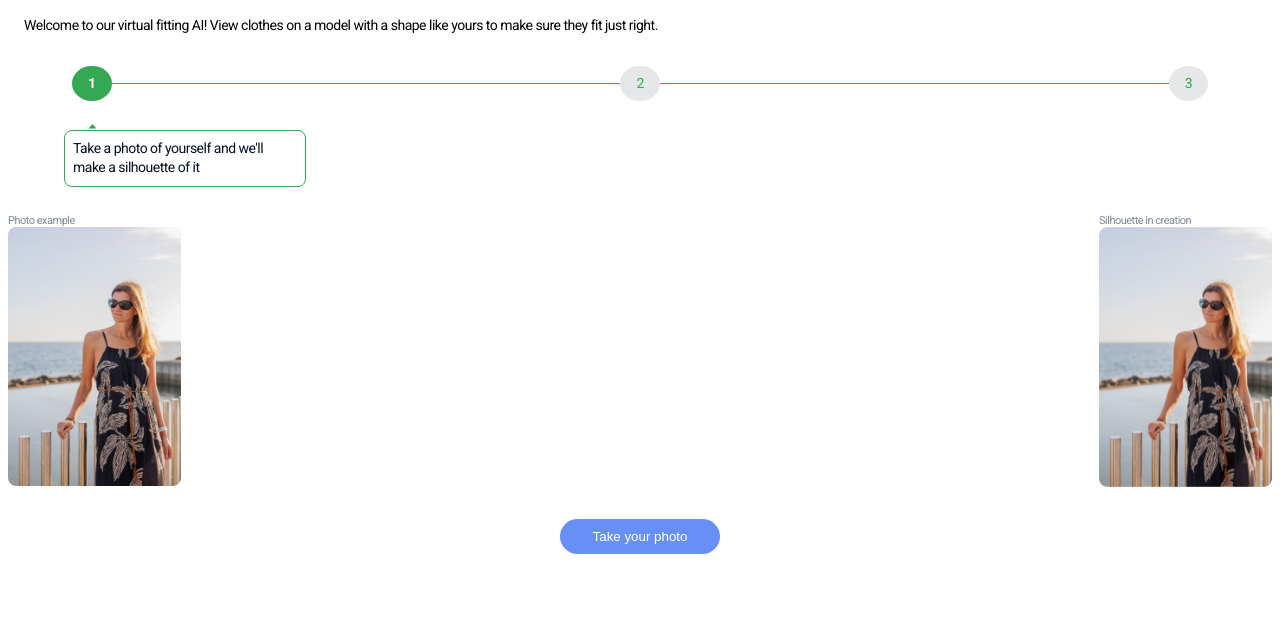
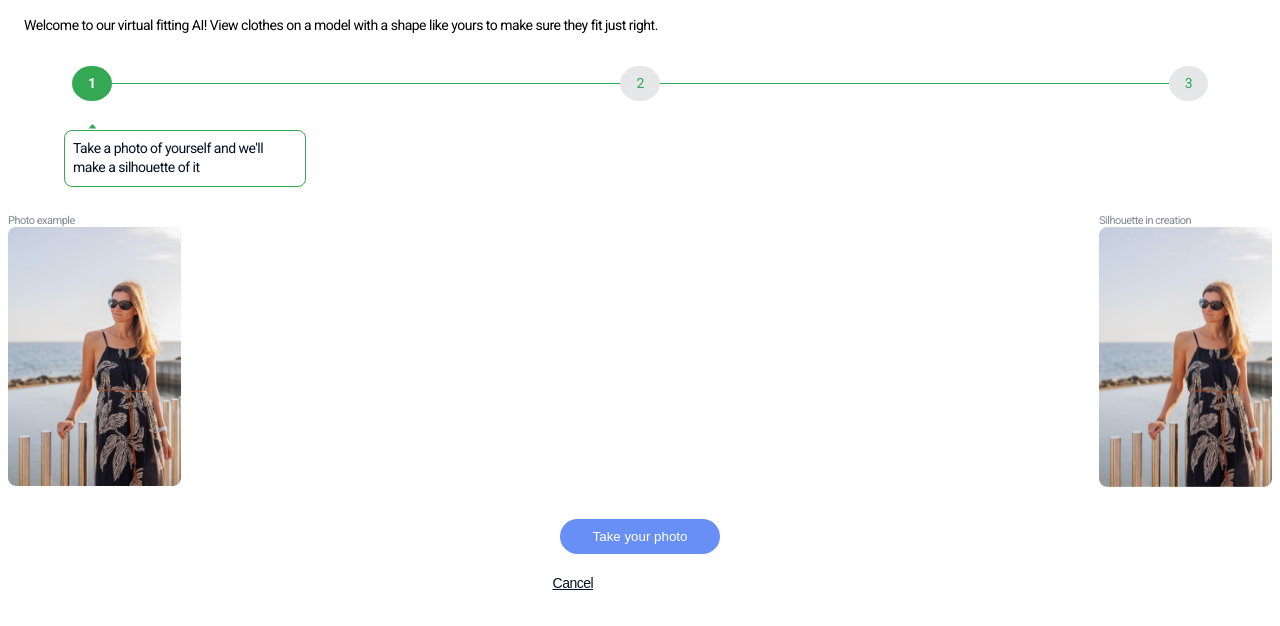
Before and after one commit to mayteles/virtual-try-on-client, a React (Create React App) app: page /step1 in a window 1280 px wide. Shown: the top 626 px of the page. Built offline with nearby package versions, Linux system fonts and the light colour scheme.

Commit message:
Add cancel button to step 1

```diff
--- a/src/components/PhotoUpload/PhotoUpload.js
+++ b/src/components/PhotoUpload/PhotoUpload.js
@@ -24,6 +24,10 @@ const PhotoUpload = () => {
     navigate("/upload");
   };
 
+  const handleCancel = () => {
+    navigate("/");
+  };
+
   return (
     <>
       <div className="photo-upload-section">
@@ -39,6 +43,9 @@ const PhotoUpload = () => {
       <button className="primary-cta" onClick={handleClick}>
         Take your photo
       </button>
+      <button className="button__cancel" onClick={handleCancel}>
+        Cancel
+      </button>
     </>
   );
 };
--- a/src/components/UserUpload/UserUpload.scss
+++ b/src/components/UserUpload/UserUpload.scss
@@ -24,5 +24,5 @@
   justify-content: center;
   border: none;
   background-color: #fff;
-  margin: 0.5rem;
+  margin: 1rem 43%;
 }
```
